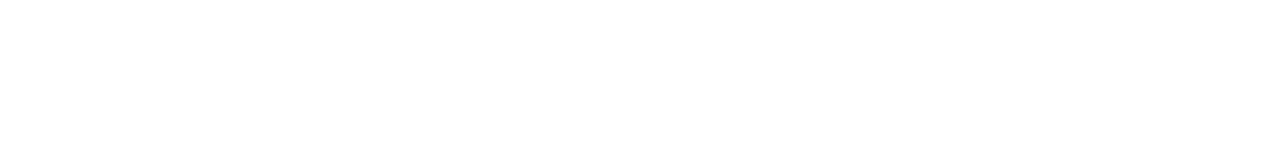
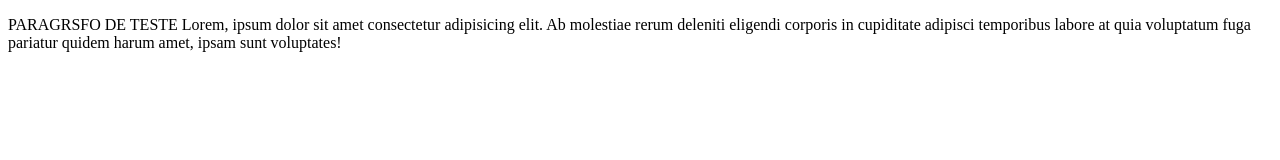
Before and after one commit to Kadu-60/aula-git, a plain HTML site: page index.html in a window 1280 px wide. Drawn offline with Linux system fonts and the light colour scheme.

Commit message:
paragrafo-teste

```diff
--- a/index.html
+++ b/index.html
@@ -8,6 +8,8 @@
     <link rel="stylesheet" href="css/styles.css">
 </head>
 <body>
-
+    <p>PARAGRSFO DE TESTE
+        Lorem, ipsum dolor sit amet consectetur adipisicing elit. Ab molestiae rerum deleniti eligendi corporis in cupiditate adipisci temporibus labore at quia voluptatum fuga pariatur quidem harum amet, ipsam sunt voluptates!
+    </p>
 </body>
 </html>
```
